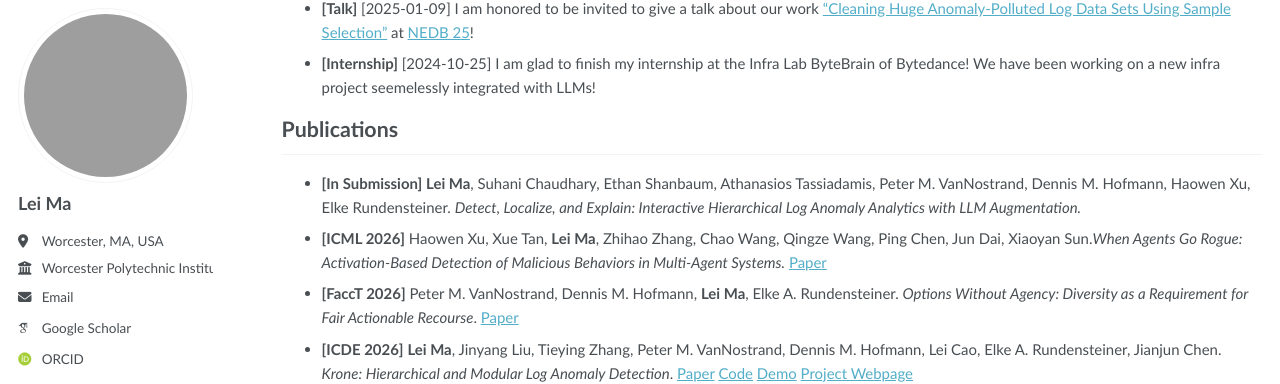
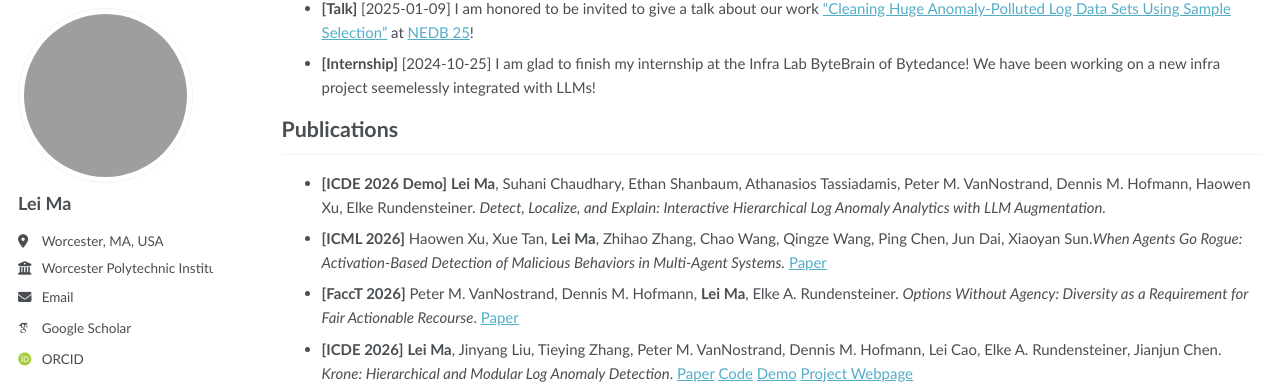
Before and after one commit to LeiMa0324/LeiMa0324.github.io, a Jekyll site: the page built from index.md, in a window 1280 px wide and 900 px high, scrolled down 687 px. Shown: the part 86-470 px from the top of the window. Built offline with Jekyll 4.4.1, drawn with Linux system fonts in a browser that asks for light colours; some web fonts are replaced; a script bundle is joined from its source files by our own code; library files that are not in the unit come from our copies.

Commit message:
Update publication entries in index.md

```diff
--- a/index.md
+++ b/index.md
@@ -38,7 +38,7 @@
 
 
 ## Publications {#publications}
-- **[In Submission]** **Lei Ma**, Suhani Chaudhary, Ethan Shanbaum, Athanasios Tassiadamis, Peter M. VanNostrand, Dennis M. Hofmann, Haowen Xu, Elke Rundensteiner.  *Detect, Localize, and Explain: Interactive Hierarchical Log Anomaly Analytics with LLM Augmentation.*
+- **[ICDE 2026 Demo]** **Lei Ma**, Suhani Chaudhary, Ethan Shanbaum, Athanasios Tassiadamis, Peter M. VanNostrand, Dennis M. Hofmann, Haowen Xu, Elke Rundensteiner.  *Detect, Localize, and Explain: Interactive Hierarchical Log Anomaly Analytics with LLM Augmentation.*
 - **[ICML 2026]** Haowen Xu, Xue Tan, **Lei Ma**, Zhihao Zhang, Chao Wang, Qingze Wang, Ping Chen, Jun Dai, Xiaoyan Sun.*When Agents Go Rogue: Activation-Based Detection of Malicious Behaviors in Multi-Agent Systems.* [Paper](https://openreview.net/forum?id=BnduUW8izq)
 - **[FaccT 2026]** Peter M. VanNostrand, Dennis M. Hofmann, **Lei Ma**, Elke A. Rundensteiner. *Options Without Agency: Diversity as a Requirement for Fair Actionable Recourse*. [Paper](https://openreview.net/forum?id=zm9BXlH9Re#discussion)
 - **[ICDE 2026]** **Lei Ma**, Jinyang Liu, Tieying Zhang, Peter M. VanNostrand, Dennis M. Hofmann, Lei Cao, Elke A. Rundensteiner, Jianjun Chen. *Krone: Hierarchical and Modular Log Anomaly Detection*. [Paper](https://arxiv.org/pdf/2602.07303) [Code](https://github.com/LeiMa0324/Krone_official) [Demo](https://leima0324.github.io/KRONE_Demo_official/) [Project Webpage](https://leima0324.github.io/krone/)
```
